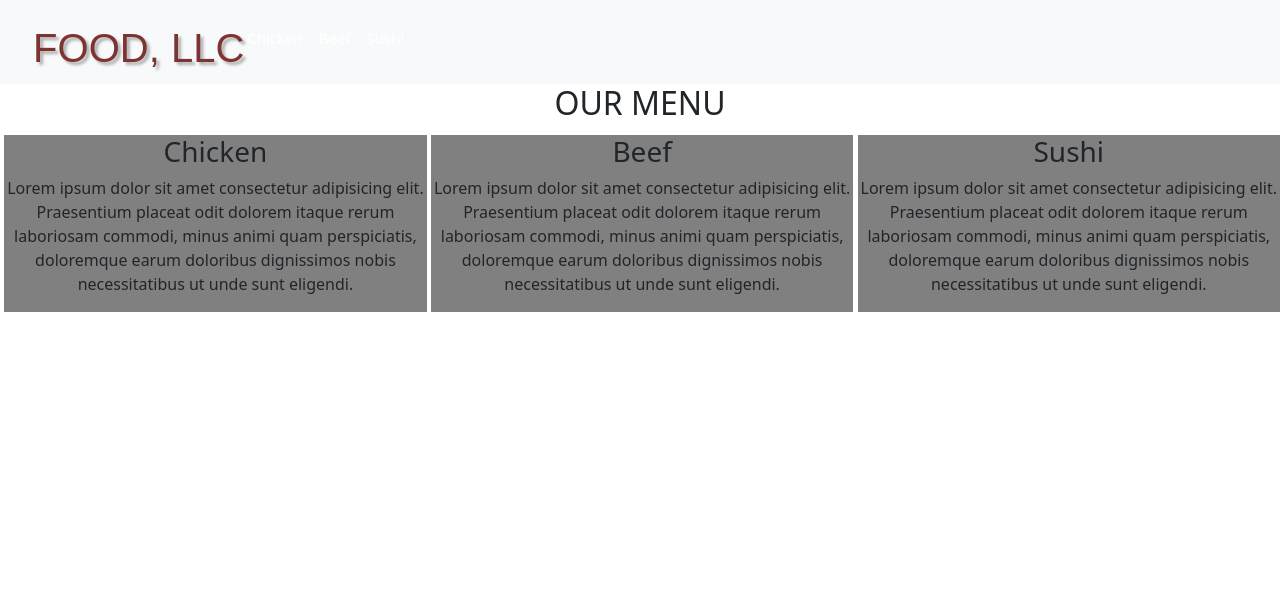
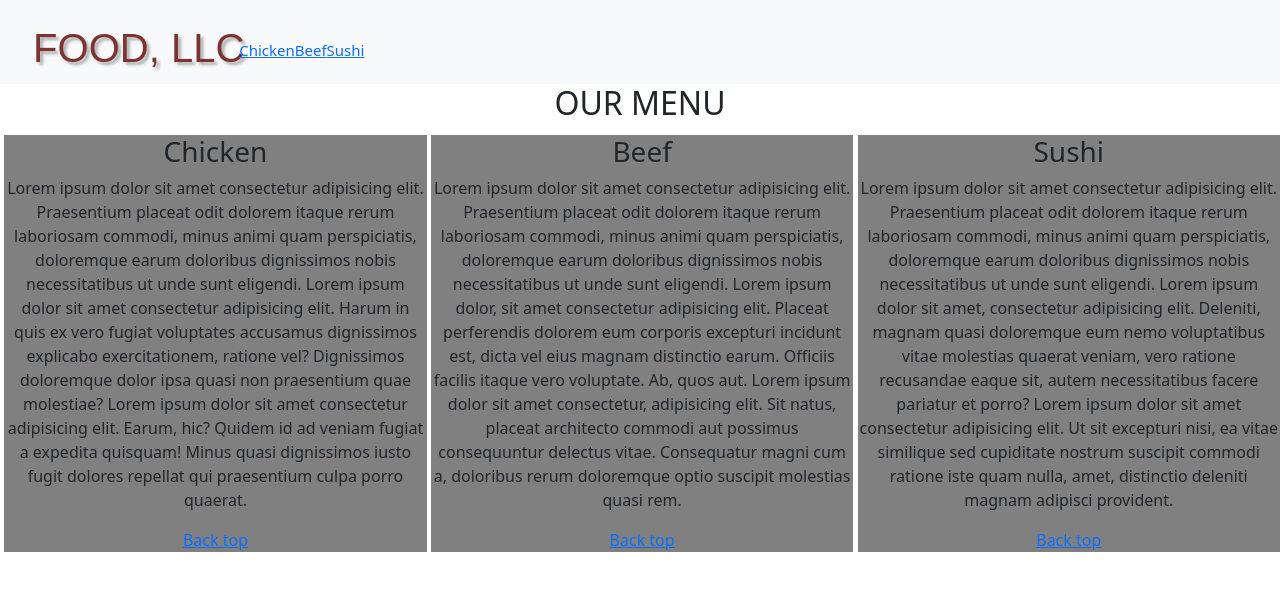
Before and after one commit to raalossa/module3-solution, a plain HTML site: page index.html in a window 1280 px wide. Drawn offline with nearby package versions, Linux system fonts and the light colour scheme; a web font is replaced by a local one.

Commit message:
Update index.html

```diff
--- a/index.html
+++ b/index.html
@@ -16,7 +16,7 @@
     <link rel="stylesheet" href="css/styles.css">
     <title>Menu Food LLC</title>
 </head>
-<body class="body">
+<body class="body" id="top">
    <!-- <header>
         <nav id="header-nav" class="navbar navbar-default">
             <div class="container">
@@ -43,13 +43,13 @@
           <div class="collapse navbar-collapse" id="navbarSupportedContent">
             <ul class="navbar-nav me-auto mb-2 mb-xs-0">
               <li class="nav-item">
-                <a class="nav-link active" aria-current="page" href="#"><h4>Chicken</h4></a>
+                <a class="nav-link active" aria-current="page" href="#"><h4><a href="#p1" title="p1" >Chicken</a></h4>
               </li>
               <li class="nav-item">
-                <a class="nav-link active" aria-current="page" href="#"> <h4>Beef</h4></a>
+                <a class="nav-link active" aria-current="page" href="#"> <h4> <a href="#p2" title="p2" >Beef</a></h4>
               </li>
               <li class="nav-item">
-                <a class="nav-link active" aria-current="page" href="#"> <h4>Sushi</h4></a>
+                <a class="nav-link active" aria-current="page" href="#"> <h4> <a href="#p3" title="p3" >Sushi</a></h4>
               </li>
 
 <!--
@@ -84,26 +84,30 @@
 
       <section class="box">
         <section class="col-lg-4 col-md-6">
-            <section class="parrafo" >
+            <section class="parrafo" id="p1">
                 <h3>Chicken</h3>
-                <p>Lorem ipsum dolor sit amet consectetur adipisicing elit. Praesentium placeat odit dolorem itaque rerum laboriosam commodi, minus animi quam perspiciatis, doloremque earum doloribus dignissimos nobis necessitatibus ut unde sunt eligendi.</p>
+                <p>Lorem ipsum dolor sit amet consectetur adipisicing elit. Praesentium placeat odit dolorem itaque rerum laboriosam commodi, minus animi quam perspiciatis, doloremque earum doloribus dignissimos nobis necessitatibus ut unde sunt eligendi. Lorem ipsum dolor sit amet consectetur adipisicing elit. Harum in quis ex vero fugiat voluptates accusamus dignissimos explicabo exercitationem, ratione vel? Dignissimos doloremque dolor ipsa quasi non praesentium quae molestiae? Lorem ipsum dolor sit amet consectetur adipisicing elit. Earum, hic? Quidem id ad veniam fugiat a expedita quisquam! Minus quasi dignissimos iusto fugit dolores repellat qui praesentium culpa porro quaerat.</p>
+                <a href="#top" title="top" >Back top</a>
               </section>
         </section>
 
 
 
       <section class="col-lg-4 col-md-6">
-        <section class="parrafo " >
+        <section class="parrafo " id="p2">
         <h3>Beef</h3>
-        <p>Lorem ipsum dolor sit amet consectetur adipisicing elit. Praesentium placeat odit dolorem itaque rerum laboriosam commodi, minus animi quam perspiciatis, doloremque earum doloribus dignissimos nobis necessitatibus ut unde sunt eligendi.</p>
-      </section>
+        <p>Lorem ipsum dolor sit amet consectetur adipisicing elit. Praesentium placeat odit dolorem itaque rerum laboriosam commodi, minus animi quam perspiciatis, doloremque earum doloribus dignissimos nobis necessitatibus ut unde sunt eligendi. Lorem ipsum dolor, sit amet consectetur adipisicing elit. Placeat perferendis dolorem eum corporis excepturi incidunt est, dicta vel eius magnam distinctio earum. Officiis facilis itaque vero voluptate. Ab, quos aut. Lorem ipsum dolor sit amet consectetur, adipisicing elit. Sit natus, placeat architecto commodi aut possimus consequuntur delectus vitae. Consequatur magni cum a, doloribus rerum doloremque optio suscipit molestias quasi rem.</p>
+        <a href="#top" title="top" >Back top</a>
+
+    </section>
     </section>
 
 
     <section class="col-lg-4 col-md-12">
-    <section class="parrafo">
+    <section class="parrafo" id="p3">
         <h3>Sushi</h3>
-        <p>Lorem ipsum dolor sit amet consectetur adipisicing elit. Praesentium placeat odit dolorem itaque rerum laboriosam commodi, minus animi quam perspiciatis, doloremque earum doloribus dignissimos nobis necessitatibus ut unde sunt eligendi.</p>
+        <p>Lorem ipsum dolor sit amet consectetur adipisicing elit. Praesentium placeat odit dolorem itaque rerum laboriosam commodi, minus animi quam perspiciatis, doloremque earum doloribus dignissimos nobis necessitatibus ut unde sunt eligendi. Lorem ipsum dolor sit amet, consectetur adipisicing elit. Deleniti, magnam quasi doloremque eum nemo voluptatibus vitae molestias quaerat veniam, vero ratione recusandae eaque sit, autem necessitatibus facere pariatur et porro? Lorem ipsum dolor sit amet consectetur adipisicing elit. Ut sit excepturi nisi, ea vitae similique sed cupiditate nostrum suscipit commodi ratione iste quam nulla, amet, distinctio deleniti magnam adipisci provident. </p>
+        <a href="#top" title="top" >Back top</a>
       </section>
     </section>
 
```
